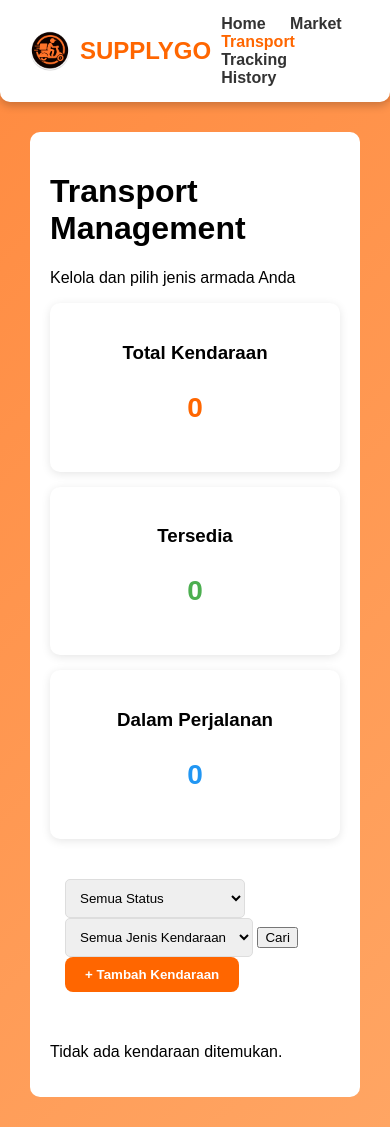
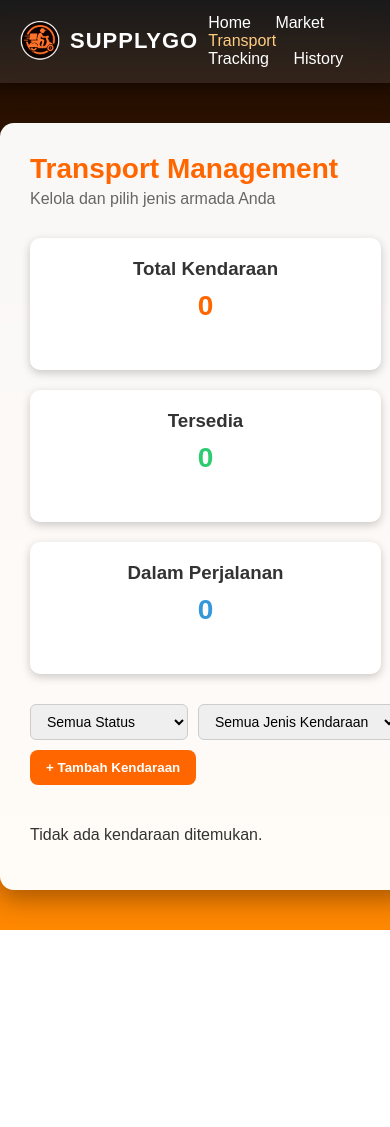
Before and after one commit to laylaksmn/supplygo, a PHP site: page /transport.php in a window 390 px wide; the page is wider, and only the part inside the window is pictured. After the commit the page ends 930 px from the top of that part, so only its background shows below. Run offline with PHP 8.4, Linux system fonts and the light colour scheme; data that the repository does not hold is empty.

Commit message:
Update transport.css

```diff
--- a/transport.css
+++ b/transport.css
@@ -1,25 +1,23 @@
-* { box-sizing: border-box; }
 body {
   margin: 0;
-  font-family: 'Arial', sans-serif;
-  background-color: #FF8C42;
+  padding: 0;
+  font-family: "Poppins", sans-serif;
+  background: linear-gradient(180deg, #000000 0%, #cc5200 60%, #ff8800 100%);
+  min-height: 100vh;
+  color: #333;
 }
 
-/* Header */
 header {
-  background-color: #fff;
-  padding: 15px 0;
-  box-shadow: 0px 4px 8px rgba(0,0,0,0.2);
+  background-color: rgba(255, 255, 255, 0.1);
+  backdrop-filter: blur(10px);
+  box-shadow: 0 2px 8px rgba(0, 0, 0, 0.3);
+  padding: 10px 20px;
   position: sticky;
   top: 0;
-  z-index: 100;
-  border-radius: 0 0 10px 10px;
+  z-index: 1000;
 }
 
 .header-container {
-  max-width: 1300px;
-  margin: 0 auto;
-  padding: 0 30px;
   display: flex;
   justify-content: space-between;
   align-items: center;
@@ -31,145 +29,271 @@ header {
   gap: 10px;
 }
 
-.logo-img { width: 40px; height: 40px; }
+.logo-img {
+  width: 40px;
+  height: 40px;
+}
 
-.logo h2 {
-  color: #ff6600;
-  font-weight: 900;
+header h2 {
+  color: #fff;
+  font-size: 22px;
+  letter-spacing: 1px;
 }
 
 nav a {
+  color: white;
   text-decoration: none;
-  color: #333;
   margin: 0 10px;
-  font-weight: bold;
-  transition: .3s;
+  font-weight: 500;
+  transition: 0.3s;
 }
 
-nav a:hover, nav a.active { color: #ff6600; }
+nav a:hover,
+nav a.active {
+  color: #ffcc80;
+}
 
-/* Main */
-main {
-  background: linear-gradient(135deg, #FF8C42 0%, #FFA563 100%);
-  min-height: calc(100vh - 70px);
-  padding: 30px;
+.logout button {
+  background-color: #ff6600;
+  border: none;
+  color: white;
+  padding: 8px 14px;
+  border-radius: 6px;
+  cursor: pointer;
+  transition: background 0.3s;
+}
+
+.logout button:hover {
+  background-color: #e65c00;
 }
 
 .content-wrapper {
+  width: 90%;
   max-width: 1200px;
-  margin: 0 auto;
-  background: #fff;
-  padding: 20px;
-  border-radius: 10px;
+  margin: 40px auto;
+  background-color: rgba(255, 255, 255, 0.97);
+  border-radius: 14px;
+  padding: 30px;
+  box-shadow: 0 10px 25px rgba(0, 0, 0, 0.3);
 }
 
-/* Cards & Grids */
+.page-header h1 {
+  margin: 0;
+  font-size: 28px;
+  color: #ff6600;
+}
+
+.page-header p {
+  color: #666;
+  margin-top: 5px;
+}
+
 .stats-container {
-  display: grid;
-  grid-template-columns: repeat(auto-fit, minmax(200px,1fr));
-  gap: 15px;
-  margin-bottom: 25px;
+  display: flex;
+  gap: 20px;
+  margin: 30px 0;
 }
 
 .stat-card {
-  background: #fff;
+  flex: 1;
+  background-color: #fff;
+  border-radius: 10px;
   padding: 20px;
-  border-radius: 10px;
   text-align: center;
-  box-shadow: 0 2px 10px rgba(0,0,0,0.1);
+  box-shadow: 0 3px 10px rgba(0, 0, 0, 0.2);
 }
 
-.stat-number.orange { color: #ff6600; font-size: 28px; font-weight: bold; }
-.stat-number.green { color: #4CAF50; font-size: 28px; font-weight: bold; }
-.stat-number.blue { color: #2196F3; font-size: 28px; font-weight: bold; }
+.stat-card h3 {
+  margin: 0;
+  color: #333;
+}
+
+.stat-number {
+  font-size: 28px;
+  margin-top: 10px;
+  font-weight: bold;
+}
+
+.stat-number.orange {
+  color: #ff6600;
+}
+
+.stat-number.green {
+  color: #2ecc71;
+}
+
+.stat-number.blue {
+  color: #3498db;
+}
 
 .filter-section {
   display: flex;
   justify-content: space-between;
   align-items: center;
-  background: #fff;
-  padding: 15px;
-  border-radius: 10px;
-  margin-bottom: 20px;
-  flex-wrap: wrap;
+  margin-bottom: 25px;
+}
+
+.filters {
+  display: flex;
+  gap: 10px;
 }
 
 .filter-select {
-  padding: 10px;
-  border: 1px solid #ddd;
-  border-radius: 5px;
-  min-width: 180px;
+  padding: 8px 12px;
+  border-radius: 6px;
+  border: 1px solid #ccc;
+  outline: none;
+  font-size: 14px;
+  transition: border-color 0.3s;
+}
+
+.filter-select:focus {
+  border-color: #ff6600;
 }
 
 .btn-add {
-  background: #ff6600;
+  background-color: #ff6600;
   color: white;
-  padding: 10px 20px;
   border: none;
+  padding: 10px 16px;
   border-radius: 8px;
   cursor: pointer;
   font-weight: bold;
+  transition: background-color 0.3s;
 }
-.btn-add:hover { background: #e65c00; }
+
+.btn-add:hover {
+  background-color: #e65c00;
+}
 
 .vehicle-grid {
   display: grid;
-  grid-template-columns: repeat(auto-fill, minmax(260px,1fr));
+  grid-template-columns: repeat(auto-fill, minmax(280px, 1fr));
   gap: 20px;
 }
 
 .vehicle-card {
-  background: #fff;
-  border-radius: 10px;
+  background-color: #fff;
+  border-radius: 12px;
   overflow: hidden;
-  box-shadow: 0 2px 10px rgba(0,0,0,0.1);
-  transition: .3s;
+  box-shadow: 0 5px 15px rgba(0, 0, 0, 0.2);
+  transition: transform 0.3s, box-shadow 0.3s;
 }
-.vehicle-card:hover { transform: translateY(-4px); }
 
-.vehicle-image {
-  background: linear-gradient(135deg, #ff6600, #FFA563);
-  text-align: center;
-  padding: 20px;
+.vehicle-card:hover {
+  transform: translateY(-5px);
+  box-shadow: 0 8px 18px rgba(0, 0, 0, 0.3);
 }
-.vehicle-image img { max-width: 100%; height: 150px; object-fit: contain; }
 
-.vehicle-info { padding: 15px; }
+.vehicle-image img {
+  width: 100%;
+  height: 160px;
+  object-fit: cover;
+}
+
+.vehicle-info {
+  padding: 15px;
+}
+
+.vehicle-header {
+  display: flex;
+  justify-content: space-between;
+  align-items: center;
+}
+
+.vehicle-header h3 {
+  margin: 0;
+  color: #333;
+  font-size: 18px;
+}
 
 .status-badge {
   padding: 4px 8px;
-  border-radius: 8px;
+  border-radius: 6px;
   font-size: 12px;
   font-weight: bold;
+  color: white;
 }
-.status-badge.tersedia { background: #4CAF50; color: #fff; }
-.status-badge.dalam-perjalanan { background: #FF5722; color: #fff; }
 
-.form-add {
+.status-badge.tersedia {
+  background-color: #2ecc71;
+}
+
+.status-badge.dalam-perjalanan {
+  background-color: #3498db;
+}
+
+.vehicle-type {
+  font-size: 14px;
+  color: #777;
+  margin-top: 5px;
+}
+
+.vehicle-details {
+  margin-top: 10px;
+}
+
+.detail-row {
   display: flex;
-  flex-direction: column;
-  gap: 12px;
+  justify-content: space-between;
+  margin-bottom: 6px;
 }
-.form-add input, .form-add select {
-  padding: 8px;
-  border: 1px solid #ddd;
-  border-radius: 5px;
+
+.label {
+  color: #555;
 }
-.btn-save {
-  background: #ff6600;
-  color: #fff;
+
+.value {
+  font-weight: bold;
+}
+
+.vehicle-actions {
+  margin-top: 10px;
+  display: flex;
+  gap: 10px;
+}
+
+.btn-detail,
+.btn-locate {
+  flex: 1;
+  padding: 8px 0;
+  border-radius: 6px;
   border: none;
-  padding: 10px;
-  border-radius: 8px;
   cursor: pointer;
   font-weight: bold;
+  transition: 0.3s;
 }
-.btn-save:hover { background: #e65c00; }
-.btn-cancel {
-  background: #aaa;
+
+.btn-detail {
+  background-color: #ff6600;
   color: white;
-  border: none;
-  padding: 10px;
-  border-radius: 8px;
-  cursor: pointer;
 }
+
+.btn-detail:hover {
+  background-color: #e65c00;
+}
+
+.btn-locate {
+  background-color: #3498db;
+  color: white;
+}
+
+.btn-locate:hover {
+  background-color: #2c80b4;
+}
+
+@media (max-width: 768px) {
+  .stats-container {
+    flex-direction: column;
+  }
+
+  .filter-section {
+    flex-direction: column;
+    align-items: flex-start;
+    gap: 10px;
+  }
+
+  .vehicle-grid {
+    grid-template-columns: 1fr;
+  }
+}
```
